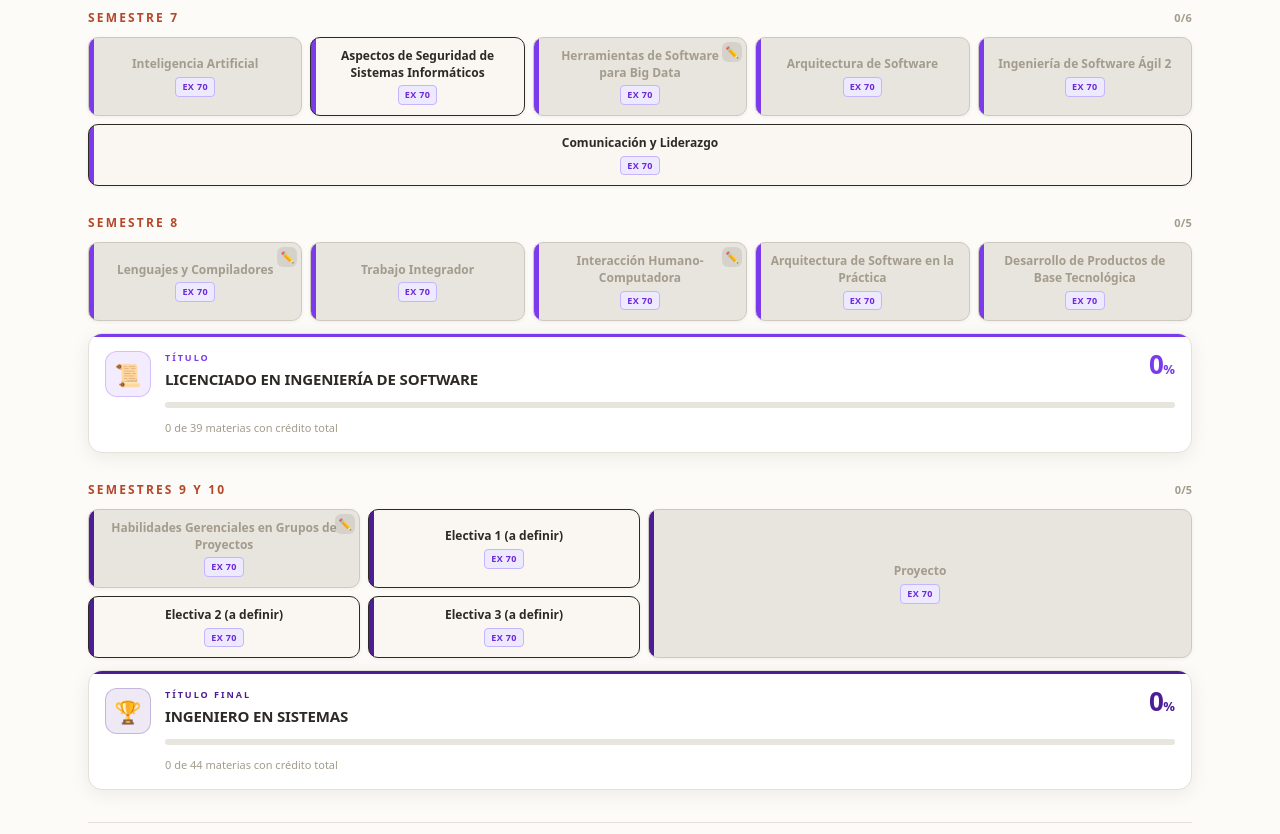
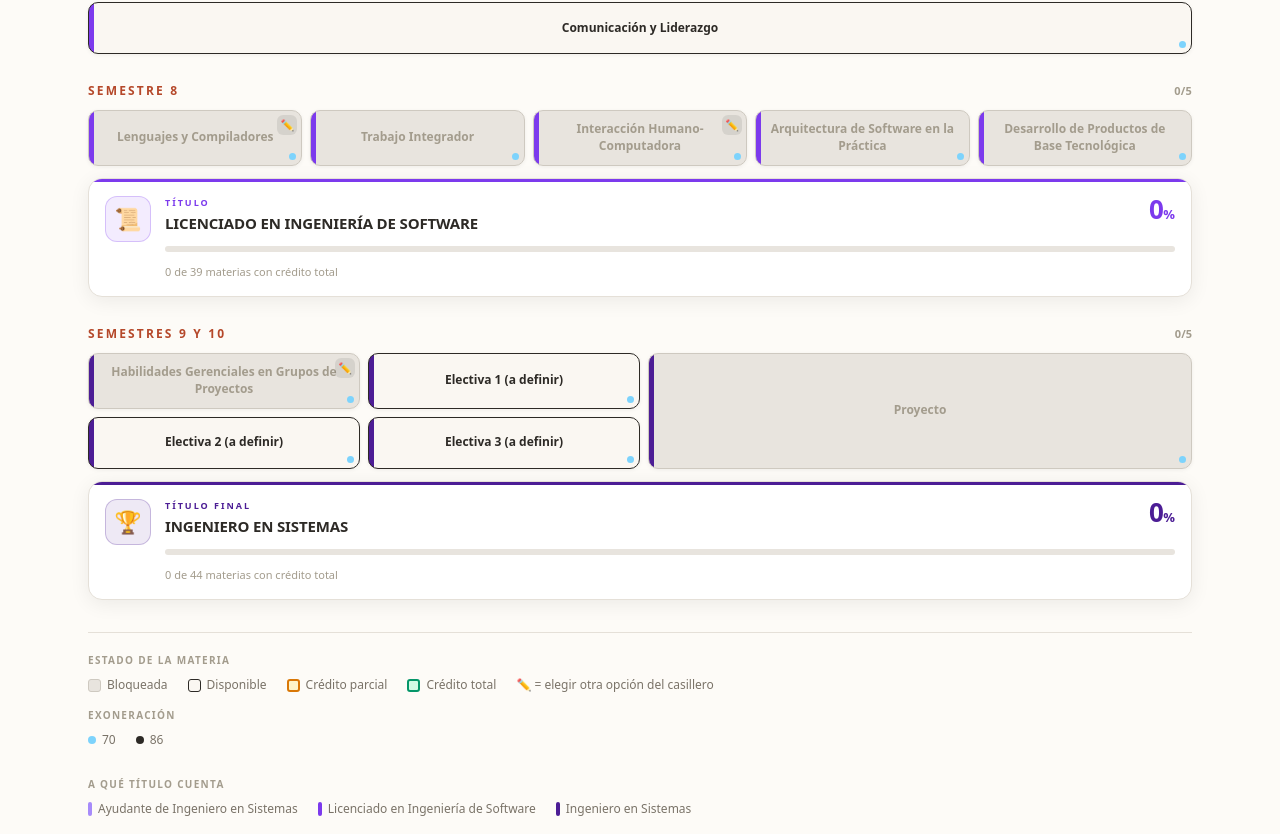
Before and after one commit to OrianaCastroE/Plan-de-estudios-ORT, a React (Vite) app: page / in a window 1280 px wide. Shown: the part 1566-2400 px from the top of the page. Built offline with nearby package versions, Linux system fonts and the light colour scheme.

Commit message:
style: replace exoneracion badge with colored dot (70=celeste, 86=black)

```diff
--- a/src/components/PlanGrafo.tsx
+++ b/src/components/PlanGrafo.tsx
@@ -420,15 +420,11 @@ export default function PlanGrafo() {
         </span>
         {m.exoneracion && (
           <span style={{
-            fontSize: 9, fontWeight: 700, marginTop: 4,
-            padding: "2px 6px", borderRadius: 4,
-            background: m.exoneracion === 86 ? "#dbeafe" : "#ede9fe",
-            color: m.exoneracion === 86 ? "#1d4ed8" : "#6d28d9",
-            border: `1px solid ${m.exoneracion === 86 ? "#93c5fd" : "#c4b5fd"}`,
-            letterSpacing: "0.04em",
-          }}>
-            EX {m.exoneracion}
-          </span>
+            position: "absolute", bottom: 5, right: 5,
+            width: 7, height: 7, borderRadius: "50%",
+            background: m.exoneracion === 86 ? "#2d2a26" : "#7dd3fc",
+            flexShrink: 0,
+          }} />
         )}
         {modo === "consultar" ? (
           hl === "orange" ? (
@@ -669,6 +665,21 @@ export default function PlanGrafo() {
         </div>
         <div>
           <p style={{ fontSize: 10, fontWeight: 700, letterSpacing: "0.13em", textTransform: "uppercase", color: "#a39c8d", margin: "0 0 8px 0" }}>
+            Exoneración
+          </p>
+          <div style={{ display: "flex", flexWrap: "wrap", gap: "8px 20px", marginBottom: 14 }}>
+            <span style={{ display: "flex", alignItems: "center", gap: 6 }}>
+              <span style={{ width: 8, height: 8, borderRadius: "50%", background: "#7dd3fc", flexShrink: 0, display: "inline-block" }} />
+              70
+            </span>
+            <span style={{ display: "flex", alignItems: "center", gap: 6 }}>
+              <span style={{ width: 8, height: 8, borderRadius: "50%", background: "#2d2a26", flexShrink: 0, display: "inline-block" }} />
+              86
+            </span>
+          </div>
+        </div>
+        <div>
+          <p style={{ fontSize: 10, fontWeight: 700, letterSpacing: "0.13em", textTransform: "uppercase", color: "#a39c8d", margin: "0 0 8px 0" }}>
             A qué título cuenta
           </p>
           <div style={{ display: "flex", flexWrap: "wrap", gap: "8px 20px" }}>
```
